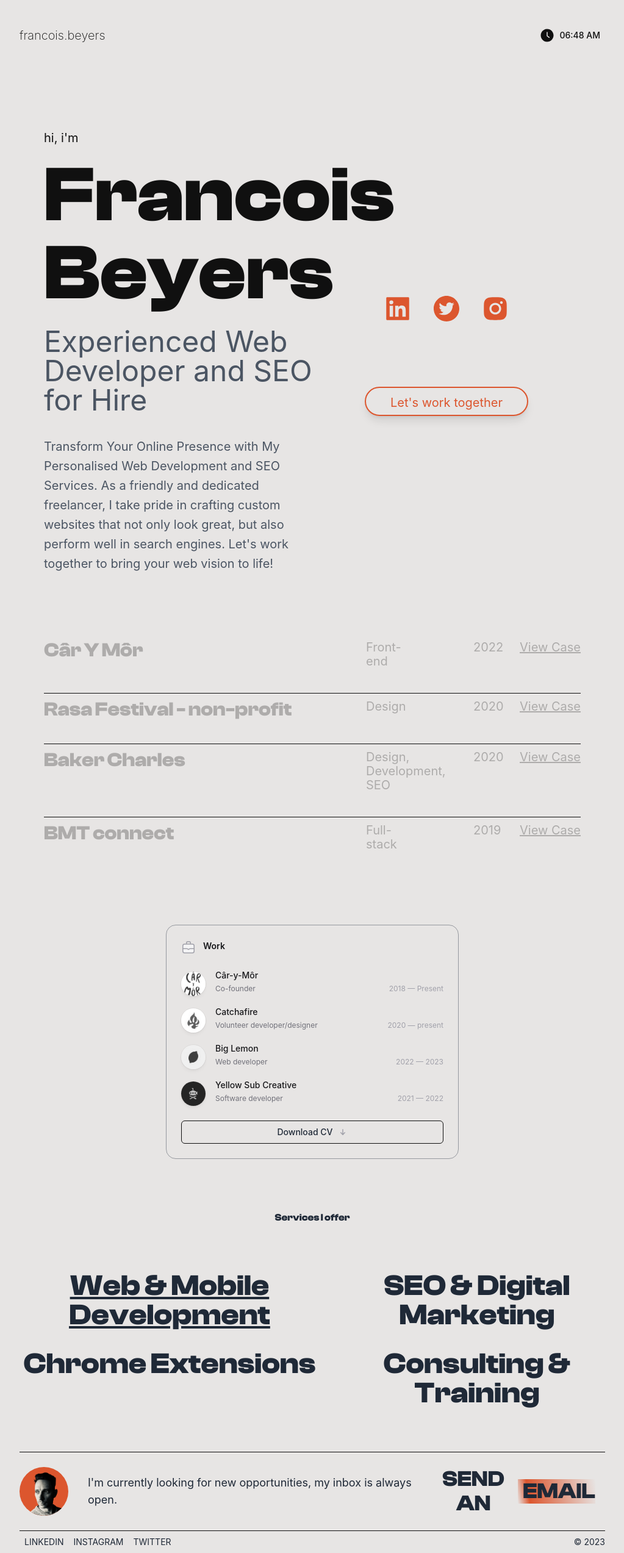
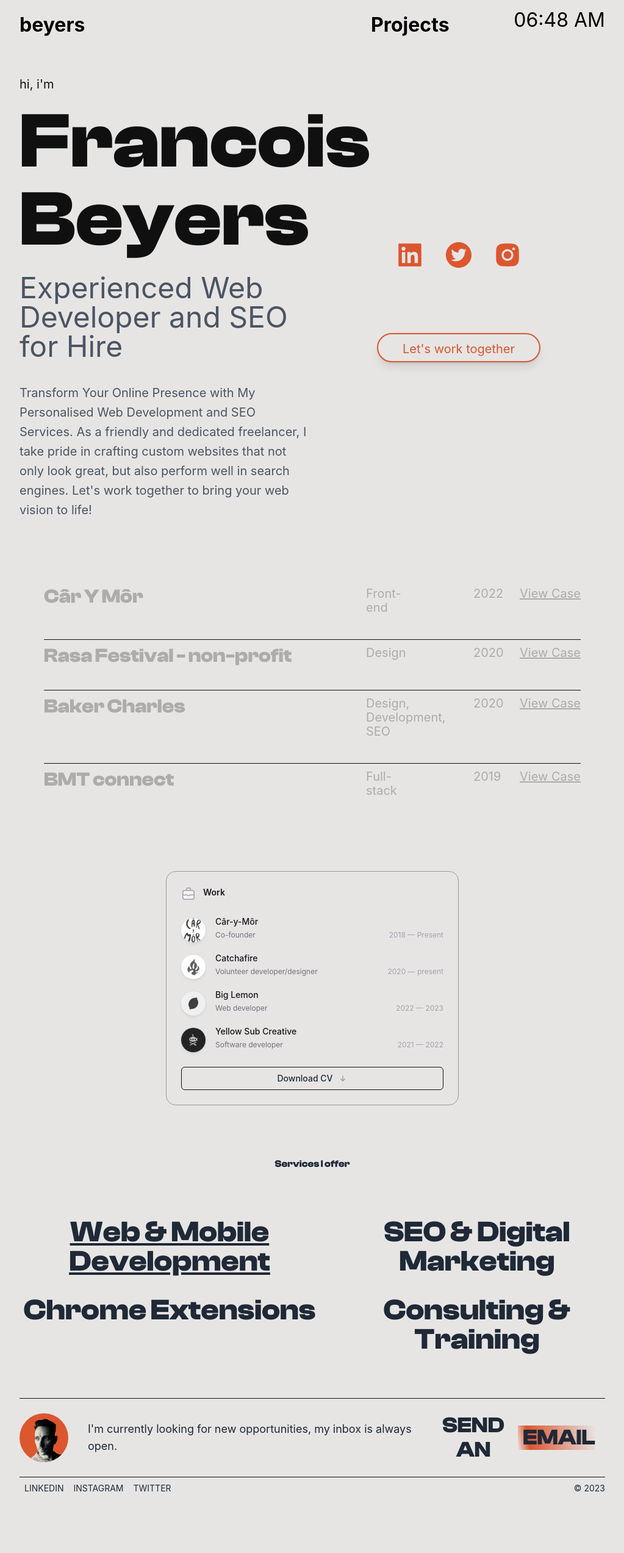
Before and after one commit to francoisbeyers/portfolio, a Next.js app: page / in a window 1280 px wide. Shown: the whole page at 61% size, without its empty margins (128-1151 px from the left). After the commit the page ends 2498 px from the top, so only its background shows below. Built offline with nearby package versions, Linux system fonts and the light colour scheme.

Commit message:
layout updates

```diff
--- a/app/layout.js
+++ b/app/layout.js
@@ -4,6 +4,8 @@ import localFont from "@next/font/local";
 import { useEffect, useState } from "react";
 import { AiFillClockCircle } from "react-icons/ai";
 import Link from "next/link";
+import Image from "next/image";
+import avatar from "../public/avatar_profile.png";
 
 const clash = localFont({
   src: "../public/ClashDisplay-Bold.woff2",
@@ -34,36 +36,112 @@ export default function RootLayout({ children }) {
     <html lang="en" className={`${clash.variable}`}>
       <head />
       <body className="flex flex-col justify-between px-10 md:px-20 lg:px-40 bg-stone-200 scroll-smooth">
-        <header className="">
-          <nav className="flex flex-wrap items-center justify-between py-10 mb-12 text-dark-grey">
-            <Link href={"/"} className="text-xl font-extralight">
-              francois.beyers
-            </Link>
-            <ul className="flex items-center gap-4">
-              {/* <li>
-                <a
-                  href="/Resume-François-Beyers.pdf"
-                  download={"Resume-François-Beyers.pdf"}
-                  alt="pdf resume"
-                  target="_blank"
-                  rel="noopener noreferrer"
-                  className="hidden px-4 py-2 text-sm font-medium border-2 rounded-full shadow-lg md:block border-dark-grey text-dark-grey hover:bg-dark-grey hover:text-white hover:duration-500"
+        <header className="left-0 mb-3 pt-[10px] right-0 top-0 z-[100] mt-2">
+          <div className="flex flex-wrap font-bold text-[28px] lg:text-[32px] leading-none md:leading-[0.95] lg:leading-[0.95] items-center">
+            <div className="w-[35%] md:w-[45%] lg:w-[60%]">
+              <Link href={"/"} className="py-2">
+                beyers
+              </Link>
+            </div>
+            <nav className="ml-auto flex w-[65%] md:w-[55%] lg:w-[40%]">
+              <div class="flex space-x-1 lg:space-x-2 w-full md:w-auto justify-end md:justify-start">
+                <Link
+                  class="group relative block overflow-hidden py-2 opacity-[1] transition-opacity duration-300 ease-in-out hover:opacity-[1]"
+                  href="/"
                 >
-                  Resume
+                  <span class="block transition-transform duration-[350ms] ease-in-out md:group-hover:translate-y-[-110%]">
+                    Projects
+                  </span>
+                  <span class="transition-translate absolute inset-0 block translate-y-full duration-[350ms] ease-in-out md:group-hover:translate-y-0">
+                    Projects
+                  </span>
+                </Link>
+                {/* <Link
+                  class="block relative overflow-hidden py-2 group opacity-[0.25] hover:opacity-[1] transition-opacity ease-in-out duration-300"
+                  href="/"
+                >
+                  <span class="block transition-transform duration-[350ms] ease-in-out md:group-hover:translate-y-[-110%]">
+                    Projects,
+                  </span>
+                  <span class="transition-translate absolute inset-0 block translate-y-full duration-[350ms] ease-in-out md:group-hover:translate-y-0">
+                    Projects,
+                  </span>
+                </Link>
+                <Link
+                  class="block relative overflow-hidden py-2 group opacity-[0.25] hover:opacity-[1] transition-opacity ease-in-out duration-300"
+                  href="/"
+                >
+                  <span class="block transition-transform duration-[350ms] ease-in-out md:group-hover:translate-y-[-110%]">
+                    Projects
+                  </span>
+                  <span class="transition-translate absolute inset-0 block translate-y-full duration-[350ms] ease-in-out md:group-hover:translate-y-0">
+                    Projects,
+                  </span>
+                </Link> */}
+              </div>
+              <span className="hidden ml-auto font-normal md:block">
+                {time}
+              </span>
+            </nav>
+          </div>
+        </header>
+        <div>{children}</div>
+        <footer className="pt-10 pb-10">
+          <div className="py-4 mx-auto border-t border-b border-dark-grey">
+            <div className="justify-center text-center md:flex md:justify-between ">
+              <div className="flex items-center">
+                <div className="relative w-20 h-20 p-10 mr-8 overflow-hidden rounded-full bg-orange md:h-20 md:w-20">
+                  <Image
+                    src={avatar}
+                    layout="fill"
+                    objectFit="cover"
+                    alt="profile image"
+                  />
+                </div>
+                <p className="py-2 text-sm text-left text-gray-800 md:text-lg">
+                  I&apos;m currently looking for new opportunities, my inbox is
+                  always open.
+                </p>
+              </div>
+              <a
+                className="flex items-center justify-center px-4 py-2 text-4xl text-gray-800 uppercase hover:duration-500 font-clash"
+                href="mailto:francois@beyers.tech"
+              >
+                Send an
+                <span
+                  className="pl-2"
+                  style={{
+                    backgroundImage:
+                      "linear-gradient(-100deg, rgba(255, 255, 255, 0), #dc562e 85%, rgba(255, 255, 255, 0))",
+                  }}
+                >
+                  email
+                </span>
+              </a>
+            </div>
+          </div>
+
+          <div className="flex items-center justify-between text-center md:flex-row">
+            <ul className="flex py-2 text-sm md:flex-row">
+              <li className="px-2 text-gray-800 uppercase">
+                <a href="https://www.linkedin.com/in/francois-beyers/">
+                  LinkedIn
                 </a>
-              </li> */}
-              <li>
-                <div className="flex items-center">
-                  <AiFillClockCircle className="text-2xl" />
-                  <p className="px-2 py-2 text-sm font-medium text-dark-grey">
-                    {time}
-                  </p>
-                </div>
+              </li>
+              <li className="px-2 text-gray-800 uppercase">
+                <a href="https://www.instagram.com/francoisbeyers/">
+                  Instagram
+                </a>
+              </li>
+              <li className="px-2 text-gray-800 uppercase">
+                <a href="https://twitter.com/BeyersFrancois">Twitter</a>
               </li>
             </ul>
-          </nav>
-        </header>
-        <div>{children}</div>
+            <p className="py-2 text-sm text-gray-800 md:py-0">
+              © {new Date().getFullYear()}
+            </p>
+          </div>
+        </footer>
       </body>
     </html>
   );
--- a/app/page.jsx
+++ b/app/page.jsx
@@ -41,7 +41,7 @@ export default function Home() {
   return (
     <>
       {/* hero */}
-      <main className="flex flex-col p-10 py-10 text-center md:flex-row">
+      <main className="flex flex-col py-10 text-center md:flex-row">
         <motion.div
           variants={container}
           initial="hidden"
@@ -110,7 +110,7 @@ export default function Home() {
         </div>
       </section>
 
-      <footer className="pt-10 ">
+      {/* <footer className="pt-10 ">
         <div className="py-4 mx-auto border-t border-b border-dark-grey">
           <div className="justify-center text-center md:flex md:justify-between ">
             <div className="flex items-center">
@@ -144,7 +144,7 @@ export default function Home() {
             </a>
           </div>
         </div>
-        {/* ul with 3 li and a tags */}
+
         <div className="flex items-center justify-between text-center md:flex-row">
           <ul className="flex py-2 text-sm md:flex-row">
             <li className="px-2 text-gray-800 uppercase">
@@ -163,7 +163,7 @@ export default function Home() {
             © {new Date().getFullYear()}
           </p>
         </div>
-      </footer>
+      </footer> */}
     </>
   );
 }
```
